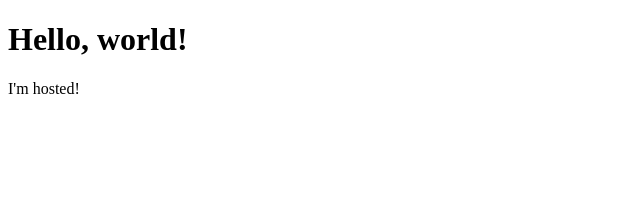
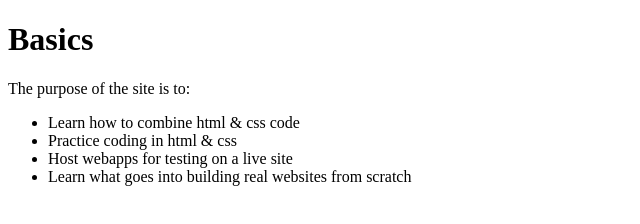
Before and after one commit to rmeltzer47/rmeltzer47, a plain HTML site: page index.html in a window 1280 px wide. Shown: the whole page, without its empty margins (0-640 px from the left). Drawn offline with Linux system fonts and the light colour scheme.

Commit message:
Update index.html

```diff
--- a/index.html
+++ b/index.html
@@ -1,7 +1,13 @@
 <!DOCTYPE html>
 <html>
+<title>Ransom's Website</title>
 <body>
-<h1>Hello, world!</h1>
-<p>I'm hosted!</p>
+<h1>Basics</h1>
+<p>The purpose of the site is to:</p>
+  <ul>
+    <li>Learn how to combine html & css code</li>
+    <li>Practice coding in html & css</li>
+    <li>Host webapps for testing on a live site</li>
+    <li>Learn what goes into building real websites from scratch</li>
 </body>
 </html>
```
